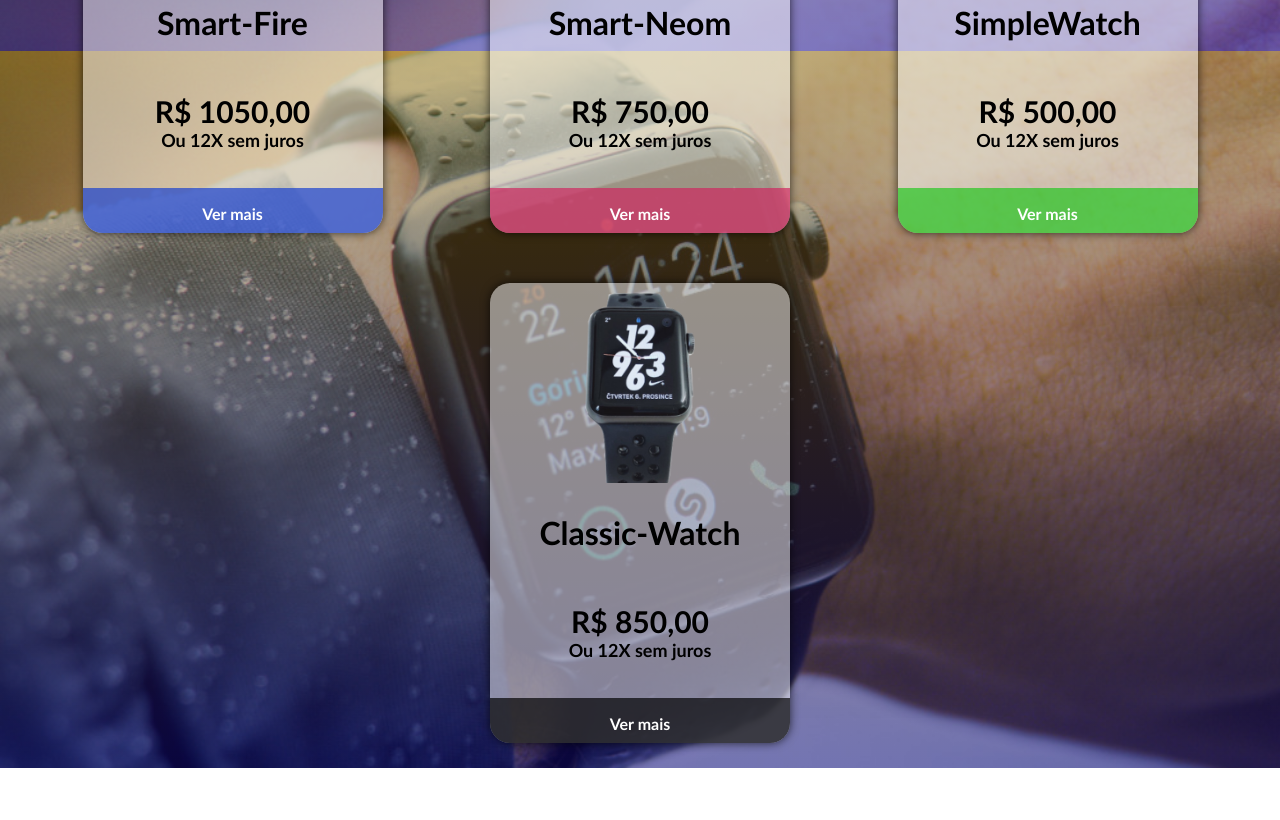
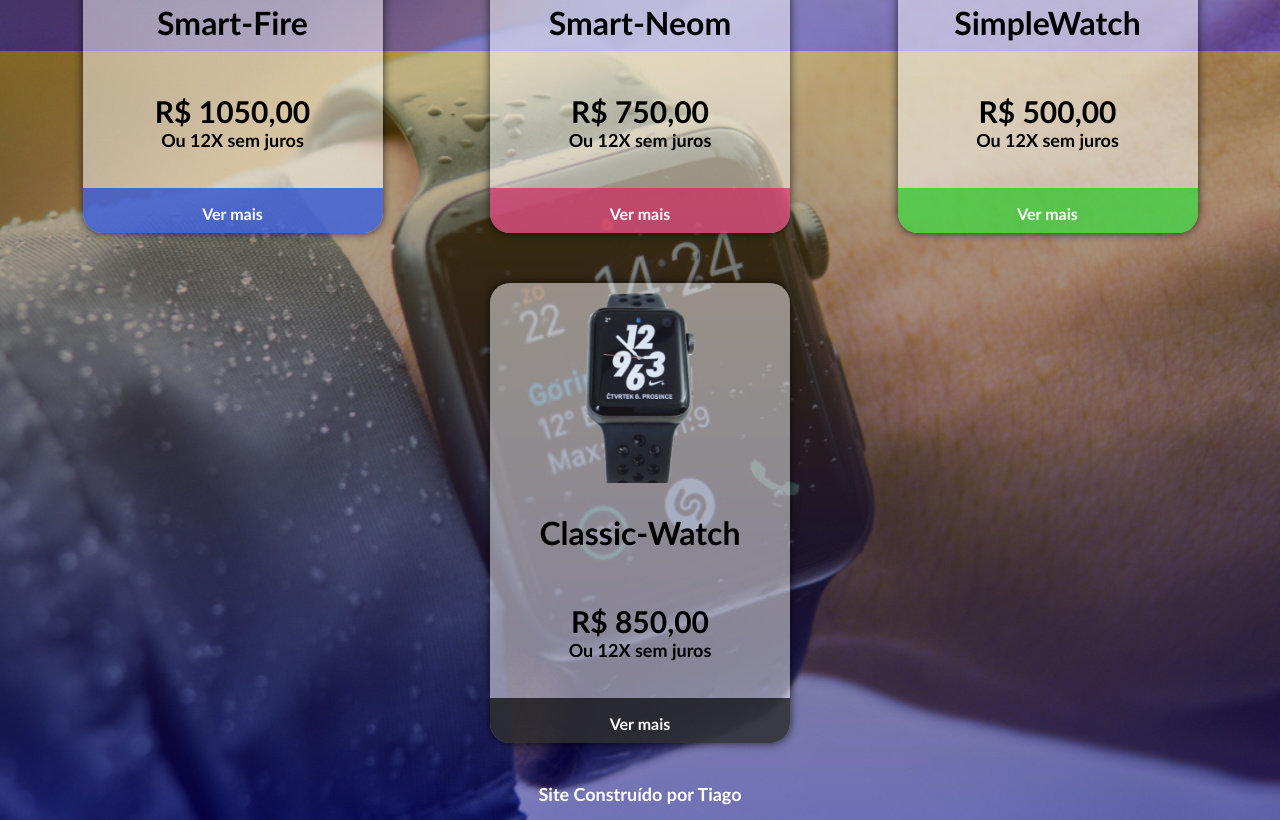
Before and after one commit to TSCTiago/SmartWatch, a plain HTML site: page index.html in a window 1280 px wide. Shown: the part 749-1569 px from the top of the page. Before the commit the page ends 1517 px from the top, so only its background shows below. Drawn offline with Linux system fonts and the light colour scheme.

Commit message:
adicionando o footer

```diff
--- a/index.html
+++ b/index.html
@@ -112,7 +112,11 @@
             </div>
 
         </div>
+        <footer class="footer">
+            <p>Site Construído por <a href="https://github.com/TSCTiago" target="_blank">Tiago</a></p>
+        </footer>
     </div>
+
 
 
 </body>
--- a/style.css
+++ b/style.css
@@ -208,3 +208,19 @@ img:hover{
         opacity: 1;
     }
 }
+.footer{
+    padding: 15px;
+    text-align: center;
+    font-size: 18px;
+    font-weight: bolder;
+    color: white;
+}
+.footer a{
+    text-decoration: none;
+    color: white;
+}
+.footer a:hover{
+    font-size: 20px;
+    color: rgba(146, 92, 26, 0.753);
+    font-weight: bolder;
+}
```
